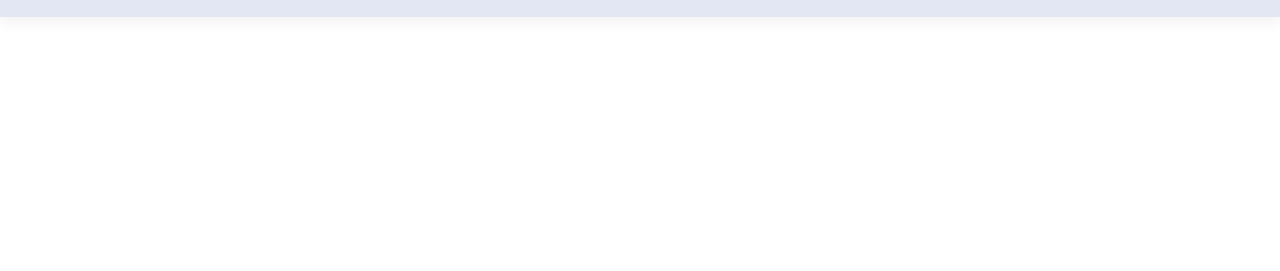
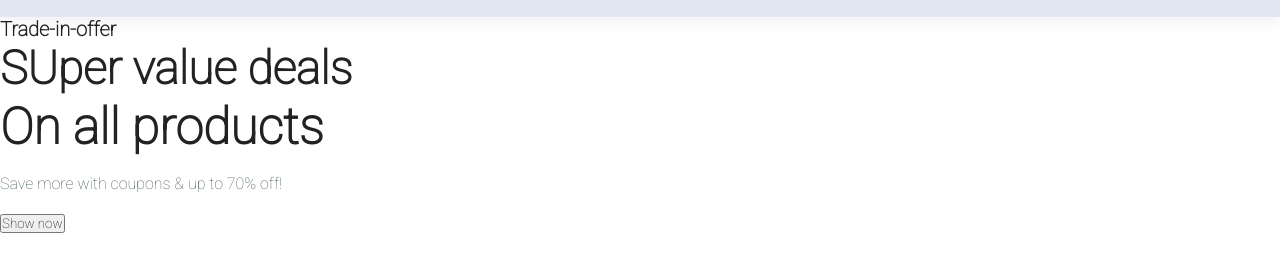
Before and after one commit to ThaiDuong98/ecommerce_landing_page, a plain HTML site: page index.html in a window 1280 px wide. Shown: the part 67-338 px from the top of the page. Drawn offline with Linux system fonts and the light colour scheme.

Commit message:
add hero html

```diff
--- a/index.html
+++ b/index.html
@@ -25,6 +25,14 @@
         </div>
     </section>
 
+    <section id="hero">
+        <h4>Trade-in-offer</h4>
+        <h2>SUper value deals</h2>
+        <h1>On all products</h1>
+        <p>Save more with coupons & up to 70% off!</p>
+        <button>Show now</button>
+    </section>
+
     <script src="script.js"></script>
 </body>
 
--- a/style.css
+++ b/style.css
@@ -91,3 +91,7 @@ body {
   bottom: -4px;
   left: 20px;
 }
+
+#hero{
+
+}
```
